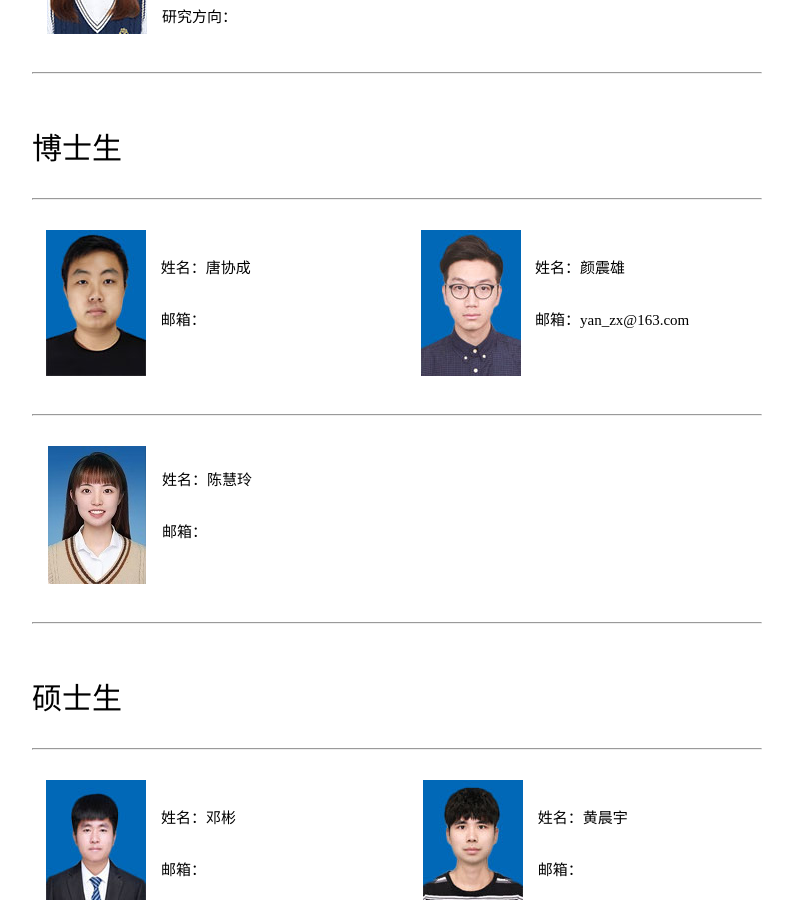
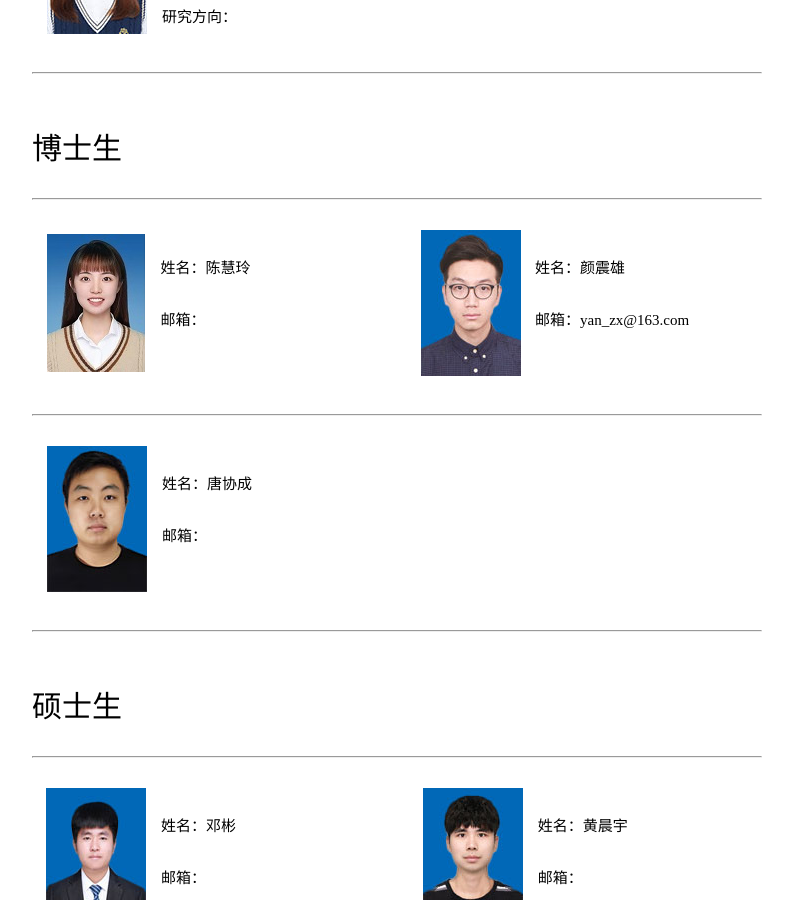
Before and after one commit to senseclab/senseclab.github.io, a Jekyll site: the page built from pages/people.html, in a window 1280 px wide and 900 px high, scrolled down 1290 px. Shown: the whole window, without its empty margins (368-1161 px from the left). Built offline with Jekyll 4.4.1, drawn with Linux system fonts in a browser that asks for light colours.

Commit message:
lab news

```diff
--- a/pages/people.html
+++ b/pages/people.html
@@ -13,7 +13,7 @@ description: 团队成员
   <div class="n_list_c">
     <div class="n_right_bottom">
       <h1>PI</h1>
-      <br>{% for post in site.categories["teacher"] %}
+      <br>
       <h2><p><b>靳文强</b> </p> </h2>
       <hr>
       <br>
@@ -34,7 +34,7 @@ description: 团队成员
       </table>
       <br>
       <hr>
-      <div style="margin-bottom:30px"></div>{% endfor %}
+      <div style="margin-bottom:30px"></div>
       <div style="margin-bottom:50px"></div>
 
       <h1 style="margin-bottom:30px">Core Collaborators</h1>
@@ -67,8 +67,8 @@ description: 团队成员
       <hr>
       <table style="margin-top:30px;margin-bottom:30px">
         <tr>
-          <td width="120"><p align="center"><img src="/images/staff/tangxiecheng_doctor.jpg"></p></td>
-          <td width="235"><p>姓名：唐协成</p><br><p>邮箱：</p><br></td>
+          <td width="120"><p align="center"><img src="/images/staff/chenhuiling_doctor.jpg"></p></td>
+          <td width="235"><p>姓名：陈慧玲</p><br><p>邮箱：</p><br></td>
           <td width="20"></td>
           <td width="120"><p align="center"><img src="/images/staff/yanzhenxiong_doctor.jpg"></p></td>
           <td width="235"><p>姓名：颜震雄</p><br><p>邮箱：yan_zx@163.com</p><br></td>
@@ -77,8 +77,8 @@ description: 团队成员
         <hr>
       <table style="margin-top:30px;margin-bottom:30px">
         <tr>
-          <td width="120"><p align="center"><img src="/images/staff/chenhuiling_doctor.jpg"></p></td>
-          <td width="235"><p>姓名：陈慧玲</p><br><p>邮箱：</p><br></td>
+          <td width="120"><p align="center"><img src="/images/staff/tangxiecheng_doctor.jpg"></p></td>
+          <td width="235"><p>姓名：唐协成</p><br><p>邮箱：</p><br></td>
           <td width="20"></td>
         </tr>
       </table>
```
Also changed, not shown: pages/doctor.html (+4 -4 lines).
